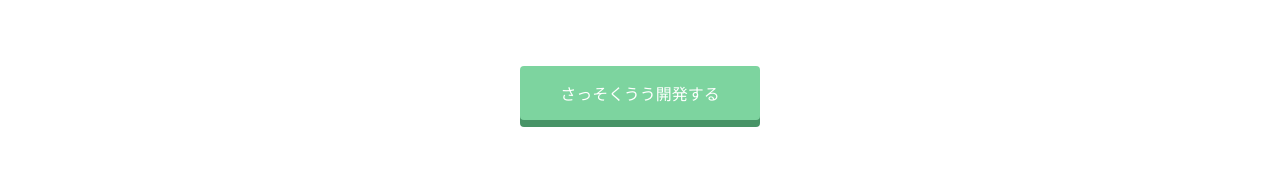
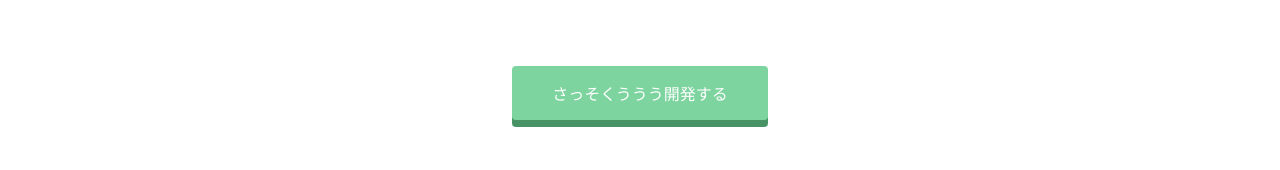
Before and after one commit to allexydayo/allexydayo.github.io, a plain HTML site: page index.html in a window 1280 px wide. Shown: the part 1426-1596 px from the top of the page. Drawn offline with Linux system fonts and the light colour scheme.

Commit message:
Update index.html

```diff
--- a/index.html
+++ b/index.html
@@ -77,7 +77,7 @@
         <h2>さぁ、あなたもProgateでプログラミングを学んでみませんか?</h2>
         <h3>Let's learn to code, learn to be creative!</h3>
       </div>
-      <span class="btn message">さっそくうう開発する</span>
+      <span class="btn message">さっそくううう開発する</span>
     </div>
   </div>
   <footer>
```
